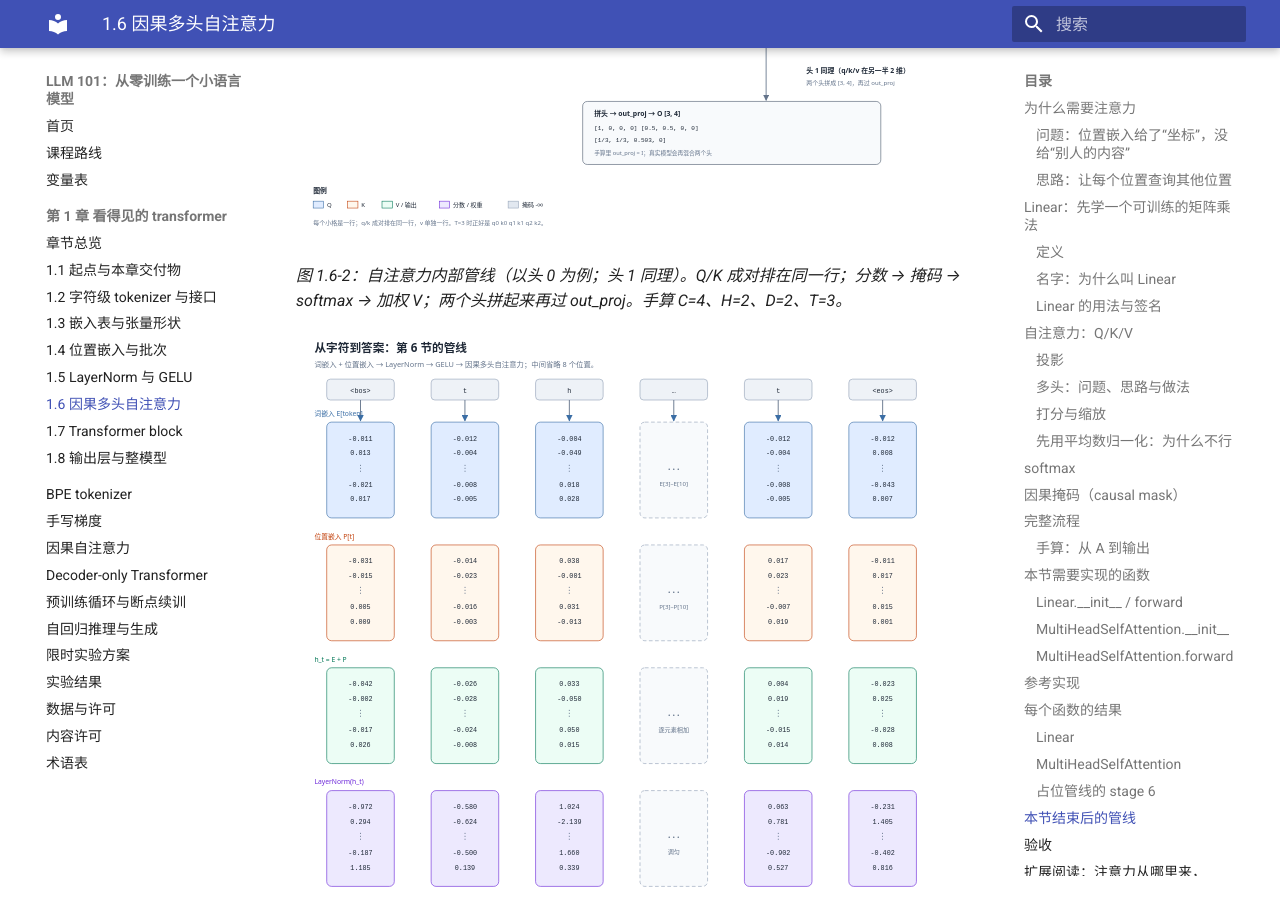
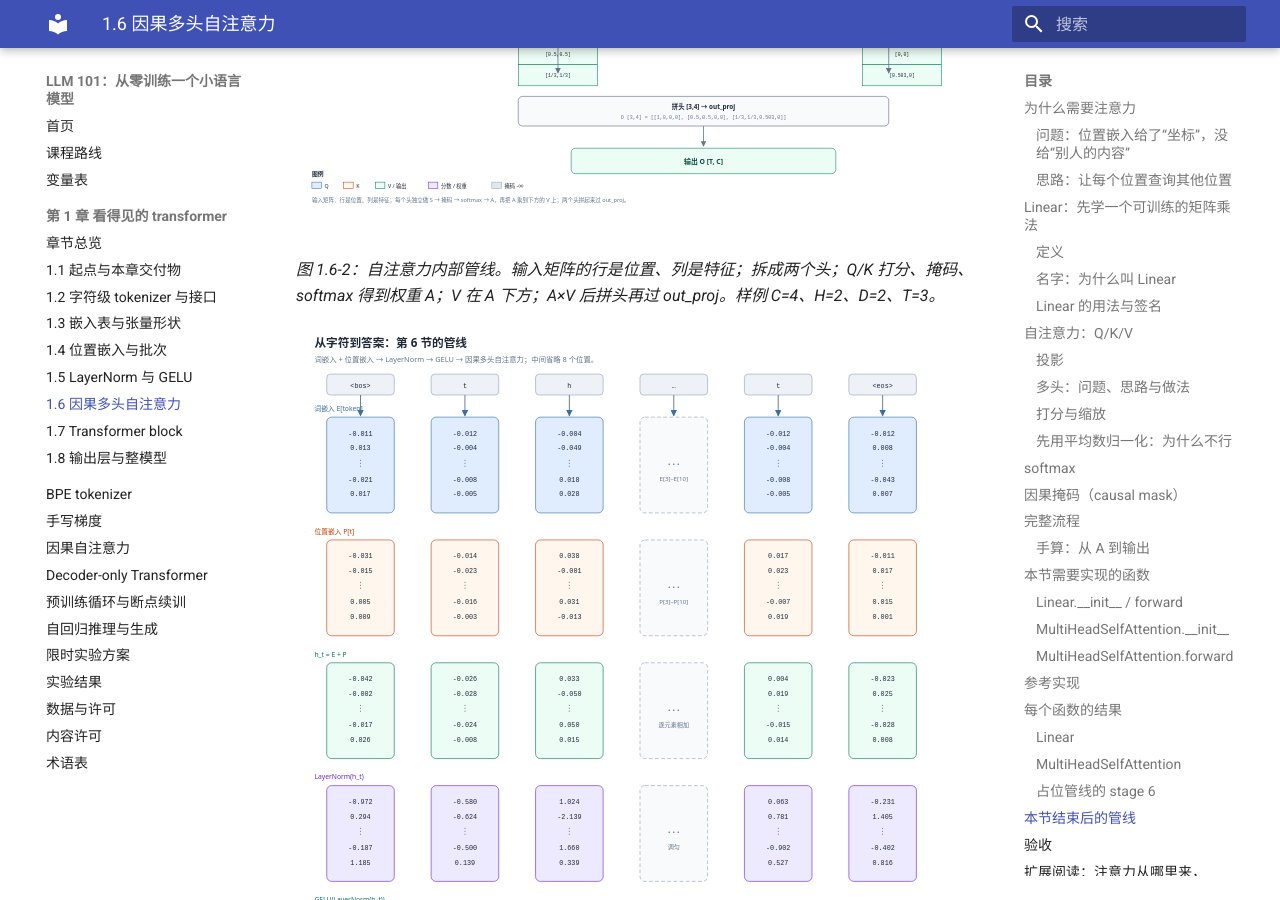
Before and after one commit to tigersoldier/llm-101, an MkDocs documentation site: the page built from docs/course/ch01/1.6.md, in a window 1280 px wide and 900 px high, scrolled down 13261 px. Built offline with MkDocs 1.6.1 and Material for MkDocs 9.7.7, drawn with Linux system fonts in a browser that asks for light colours.

Commit message:
Redraw the 1.6 self-attention pipeline figure

```diff
--- a/docs/course/ch01/1.6.md
+++ b/docs/course/ch01/1.6.md
@@ -521,7 +521,7 @@ character       'm'
 
 ![自注意力内部管线：3 个位置、2 个头的手算例子](../../assets/ch01/16-attention-pipeline.svg)
 
-*图 1.6-2：自注意力内部管线（以头 0 为例；头 1 同理）。Q/K 成对排在同一行；分数 → 掩码 → softmax → 加权 V；两个头拼起来再过 out_proj。手算 C=4、H=2、D=2、T=3。*
+*图 1.6-2：自注意力内部管线。输入矩阵的行是位置、列是特征；拆成两个头；Q/K 打分、掩码、softmax 得到权重 A；V 在 A 下方；A×V 后拼头再过 out_proj。样例 C=4、H=2、D=2、T=3。*
 
 ![从字符到答案：第 6 节的管线](../../assets/ch01/08-pipeline.svg)
 
```
Also changed, not shown: docs/assets/ch01/16-attention-pipeline.svg.
